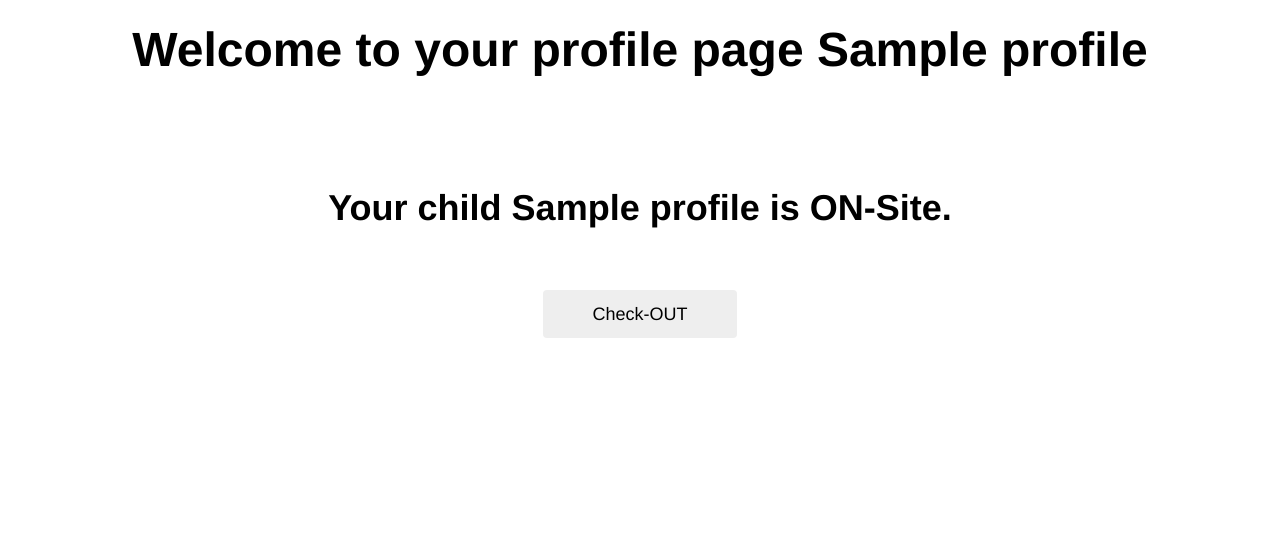
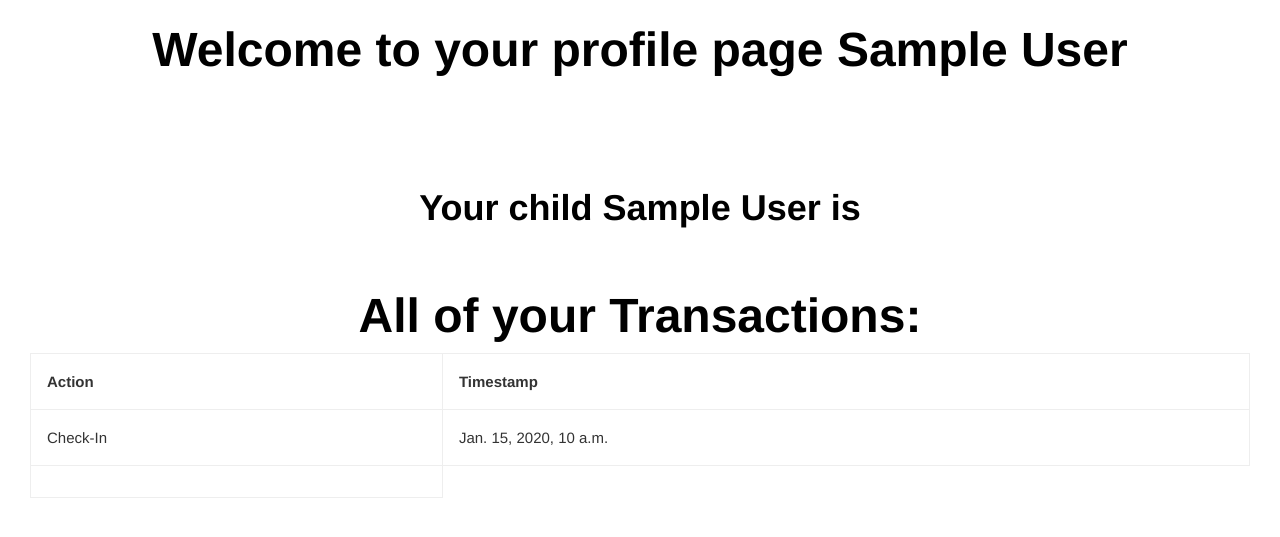
Before and after one commit to rodrickmakore/child_care_checkin, a Django app: a page that uses checkin_proj/templates/base.html in a window 1280 px wide. Shown: the part 50-587 px from the top of the page. Run offline with Django 3.2, Linux system fonts and the light colour scheme; tables that the repository leaves empty hold one stand-in row (values such as "Sample post"); some libraries are stand-ins or nearby versions.

Commit message:
Able to create child reports, parent profile lists all reports

```diff
--- a/checkin_proj/app/admin.py
+++ b/checkin_proj/app/admin.py
@@ -1,4 +1,4 @@
 from django.contrib import admin
-from app.models import Profile, ChildStatus
+from app.models import CustomerProfile, ChildReport
 
-admin.site.register([Profile, ChildStatus])
+admin.site.register([CustomerProfile, ChildReport])
--- a/checkin_proj/app/models.py
+++ b/checkin_proj/app/models.py
@@ -3,31 +3,24 @@
 from django.contrib.auth.models import User
 from django.db.models.signals import post_save
 
-class Profile(models.Model):
+class CustomerProfile(models.Model):
     created_by = models.ForeignKey('auth.User', null=True)
     created = models.DateTimeField(auto_now_add=True)
     parent_name = models.CharField(max_length=100)
     child_name = models.CharField(max_length=100)
     code = models.CharField(max_length=4)
-    checked_in = models.BooleanField(default=False)
 
     def __str__(self):
         return self.parent_name
-
-@receiver(post_save, sender='auth.user')
-def create_profile(sender, **kwargs):
-    instance = kwargs["instance"]
-    created = kwargs["created"]
-    if created:
-        Profile.objects.create(user=instance)
 
 STATUS = [
     ("i", "Check-In"),
     ("o", "Check-Out")
 ]
-class ChildStatus(models.Model):
-    profile = models.ForeignKey(Profile)
-    status = models.CharField(max_length=1, choices=STATUS)
+
+class ChildReport(models.Model):
+    profile = models.ForeignKey(CustomerProfile)
+    action = models.CharField(max_length=1, choices=STATUS)
     created = models.DateTimeField(auto_now_add=True)
 
     def __str__(self):
--- a/checkin_proj/app/views.py
+++ b/checkin_proj/app/views.py
@@ -1,13 +1,12 @@
 from django.shortcuts import render
 from django.views.generic import TemplateView, ListView, DetailView
 from django.views.generic.edit import CreateView, UpdateView, DeleteView
-from django.contrib.auth.forms import UserCreationForm, AuthenticationForm
+from django.contrib.auth.forms import UserCreationForm
 from django.urls import reverse, reverse_lazy
 from django.contrib.auth.models import User
-from app.models import Profile, ChildStatus
+from app.models import CustomerProfile, ChildReport
 from string import ascii_letters, digits
 import random
-
 
 def new_code():
     char_list = ascii_letters + digits
@@ -15,33 +14,26 @@
     code = "".join(code)
     return code
 
-class IndexView(TemplateView):
-    model = Profile
-    fields = ("checked_in",)
+class IndexView(CreateView):
+    model = ChildReport
+    fields = ('action',)
     template_name = "index.html"
+    success_url = reverse_lazy("index_view")
 
     def get_context_data(self):
         context = super().get_context_data()
         if self.request.GET:
-            print(self.request.GET)
-            context["profile"] = Profile.objects.get(code=self.request.GET.get("code"))
+            context["profile"] = CustomerProfile.objects.get(code=self.request.GET.get("code"))
         return context
 
-    # def form_valid(self, form):
-    #     instance = form.save(commit=False)
-    #
-    #     if self.request.POST.get("checkin"):
-    #         instance.checked_in = True
-    #     if self.request.POST.get("checkout"):
-    #         instance.checked_in = False
-    #
-    #     return super().form_valid(form)
+    def form_valid(self, form):
+        instance = form.save(commit=False)
+        instance.profile = CustomerProfile.objects.get(code=self.request.GET.get("code"))
+        return super().form_valid(form)
 
-
-class ProfileCreateView(CreateView):
-    model = Profile
+class CustomerCreateView(CreateView):
+    model = CustomerProfile
     fields = ("parent_name", "child_name")
-    tempalate_name = "create_profile.html"
     success_url = reverse_lazy("index_view")
 
     def form_valid(self, form):
@@ -50,18 +42,15 @@
         instance.code = new_code()
         return super().form_valid(form)
 
-class ProfileView(TemplateView):
-    model = Profile
+class EmployeeProfileView(TemplateView):
+    model = CustomerProfile
     template_name = "profile.html"
 
-class StatusCreateView(CreateView):
-    model = ChildStatus
-    fields = ("status",)
+class ParentProfileView(DetailView):
+    model = CustomerProfile
+    success_url = reverse_lazy("parent_profile_view")
 
-class ParentProfileView(DetailView):
-    model = Profile
-
-    # def get_context_data(self):
-    #     context = super().get_context_data(**kwargs)
-    #     context["transactions"] = ChildStatus.objects.filter(self)
-    #     return context
+    def get_context_data(self, **kwargs):
+        context = super().get_context_data(**kwargs)
+        context['reports'] = ChildReport.objects.filter(profile=self.object.id)
+        return context
--- a/checkin_proj/checkin_proj/urls.py
+++ b/checkin_proj/checkin_proj/urls.py
@@ -1,17 +1,13 @@
 from django.conf.urls import url, include
 from django.contrib import admin
-from app.views import IndexView, ProfileView, ProfileCreateView, StatusCreateView, ParentProfileView
-
-
+from app.views import IndexView, EmployeeProfileView, CustomerCreateView, ParentProfileView
 
 urlpatterns = [
     url(r'^admin/', admin.site.urls),
     url(r'^', include('django.contrib.auth.urls')),
     url(r'^$', IndexView.as_view(), name="index_view"),
-    url(r'^create_profile/$', ProfileCreateView.as_view(), name="profile_create_view"),
-    url(r'^accounts/profile/$', ProfileView.as_view(), name="profile_view"),
-    url(r'^create_status/$', StatusCreateView.as_view(), name="status_create_view"),
+    url(r'^create_profile/$', CustomerCreateView.as_view(), name="customer_create_view"),
+    url(r'^accounts/profile/$', EmployeeProfileView.as_view(), name="profile_view"),
     url(r'^parent_view/(?P<pk>\d+)$', ParentProfileView.as_view(), name="parent_profile_view"),
 
-
 ]
--- /dev/null
+++ b/checkin_proj/templates/app/customerprofile_detail.html
@@ -0,0 +1,46 @@
+{% extends 'base.html' %}
+
+{% block content %}
+
+  <div class="row centered">
+    <h1>Welcome to your profile page {{ object.parent_name }}</h1>
+  </div>
+
+  <div style="height:100px"></div>
+
+  <div class="row centered">
+    <h2>Your child {{ object.child_name }} is</h2>
+  </div>
+
+  <div style="height:50px"></div>
+
+  <div class="row centered">
+    <h1>All of your Transactions:</h1>
+  </div>
+  <div class="row centered">
+    <table class="bordered">
+        <thead>
+            <tr>
+                <th>Action</th>
+                <th>Timestamp</th>
+            </tr>
+        </thead>
+        <tbody>
+            {% for item in reports %}
+            <tr>
+                <td>{{ item.get_action_display }}</td>
+                <td>{{ item.created }}</td>
+            </tr>
+            {% endfor %}
+        </tbody>
+        <tfoot>
+            <tr>
+                <td></td>
+            </tr>
+        </tfoot>
+    </table>
+  </div>
+
+
+
+{% endblock %}
--- a/checkin_proj/templates/app/profile_form.html
+++ b/checkin_proj/templates/app/customerprofile_form.html
@@ -1,6 +1,7 @@
 {% extends 'base.html' %}
 
 {% block content %}
+
   <h1>Enter in Customer Information</h1>
   <form class="" action="" method="post">
     {% csrf_token %}
--- a/checkin_proj/templates/app/profile_detail.html
+++ /dev/null
@@ -1,27 +0,0 @@
-{% extends 'base.html' %}
-
-{% block content %}
-
-  <div class="row centered">
-    <h1>Welcome to your profile page {{ object.parent_name }}</h1>
-  </div>
-
-  <div style="height:100px"></div>
-
-  <div class="row centered">
-    <h2>Your child {{ object.child_name }} is {% if profile.checked_in is False %} OFF-Site {% else %} ON-Site. {% endif %}</h2>
-  </div>
-
-  <div style="height:50px"></div>
-
-  {% if profile.checked_in is False %}
-    <div class="row centered">
-      <a href="{% url 'parent_profile_view' profile.id %}" class="button big" role="button">Check-IN</a>
-    </div>
-  {% else %}
-    <div class="row centered">
-      <a href="{% url 'parent_profile_view' profile.id %}" class="button big" role="button">Check-OUT</a>
-    </div>
-  {% endif %}
-
-{% endblock %}
--- a/checkin_proj/templates/profile.html
+++ b/checkin_proj/templates/profile.html
@@ -8,7 +8,7 @@
   <div style="height:75px"></div>
 
   <div class="row centered">
-    <a href="{% url 'profile_create_view' %}" class="button" role="button">Create New Customer</a>
+    <a href="{% url 'customer_create_view' %}" class="button" role="button">Create New Customer</a>
   </div>
 
 {% endblock %}
```
Also changed, not shown: checkin_proj/templates/index.html (+13 -11 lines), checkin_proj/templates/parent.html (added, +25 -0 lines), checkin_proj/app/migrations/0001_initial.py, checkin_proj/app/migrations/0002_auto_20161105_1844.py, checkin_proj/app/migrations/0003_auto_20161103_2057.py (deleted), checkin_proj/app/migrations/0003_auto_20161105_1856.py (added), checkin_proj/app/migrations/0004_auto_20161104_1544.py (deleted), checkin_proj/app/migrations/0005_auto_20161104_1644.py (deleted), checkin_proj/templates/app/childreport_form.html (renamed from checkin_proj/templates/app/childstatus_form.html).
